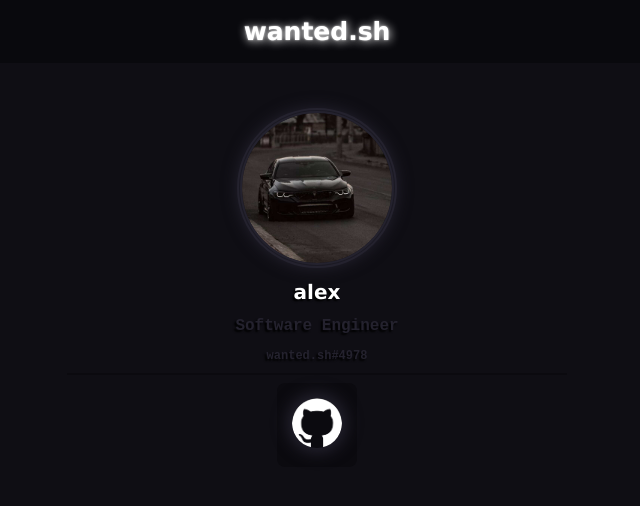
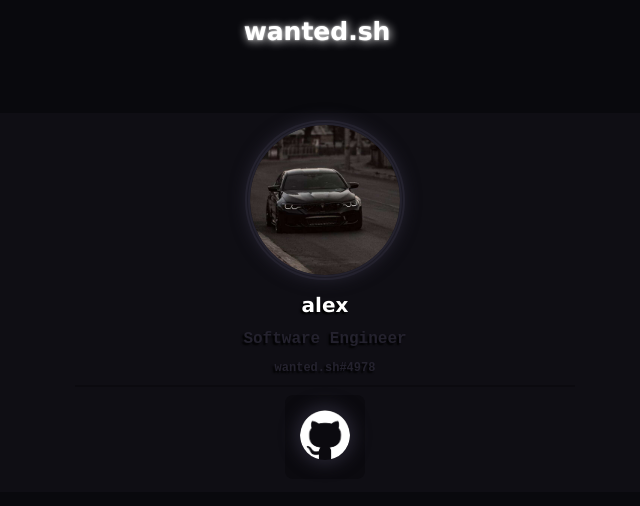
Before and after one commit to wantedlol/wanted.sh, a plain HTML site: page index.html in a window 1280 px wide. Both pictures are taken after a click on the button "Proceed". Shown: the whole page, without its empty margins (323-963 px from the left). Drawn offline with Linux system fonts and the light colour scheme.

Commit message:
Add files via upload

```diff
--- a/index.html
+++ b/index.html
@@ -16,14 +16,14 @@
         audio.volume = 0.6;
     </script>
     <div id="cover" class="cover">
-        <button style="margin-top: 15%; box-shadow: 0px 0px 15px 5px rgb(36, 34, 46);" class="container" onclick="document.getElementById('cover').style.display = 'none';document.getElementsByTagName('audio')[0].play();">
+        <button style="margin-top: 15%; box-shadow: 0px 0px 15px 5px rgb(36, 34, 46);" class="container" onclick="document.getElementById('cover').style.display = 'none';document.getElementsByTagName('audio')[0].play();document.getElementById('main').style.display = 'block';">
             Proceed
         </button>
     </div>
     <a href="">
         <h1 class="centertext glowtext" style="font-size: 25px;">wanted.sh </h1>
     </a>
-
+    <div id="main" class="cover" style="display: none;">
         <div class="container card centertext">
             <img class="circle outline glow" style="height: 150px; width: 150px" src="resources/pfp.jpg">
             <h1 style="font-size: 20px;">alex</h1>
@@ -36,5 +36,7 @@
                 </a>
             </div>
         </div>
+    </div>
+
 </body>
 </html>
--- a/styles/styles.css
+++ b/styles/styles.css
@@ -54,8 +54,7 @@ a {
 }
 
 .container {
-    left: 0;
-    right: 0;
+    left: 50%;
     margin: auto;
     border: none;
 }
@@ -63,10 +62,10 @@ a {
 .card {
     background-color: rgb(15, 14, 20);
     border-radius: 4px;
-    padding-top: 50px;
-    padding-bottom: 50px;
-    padding-left: 150px;
-    padding-right: 150px;
+    padding-top: 1%;
+    padding-bottom: 1%;
+    padding-left: 7%;
+    padding-right: 7%;
     height: fit-content;
     width: fit-content;
 }
```
Lines whose indentation alone changed are shown as unchanged.
